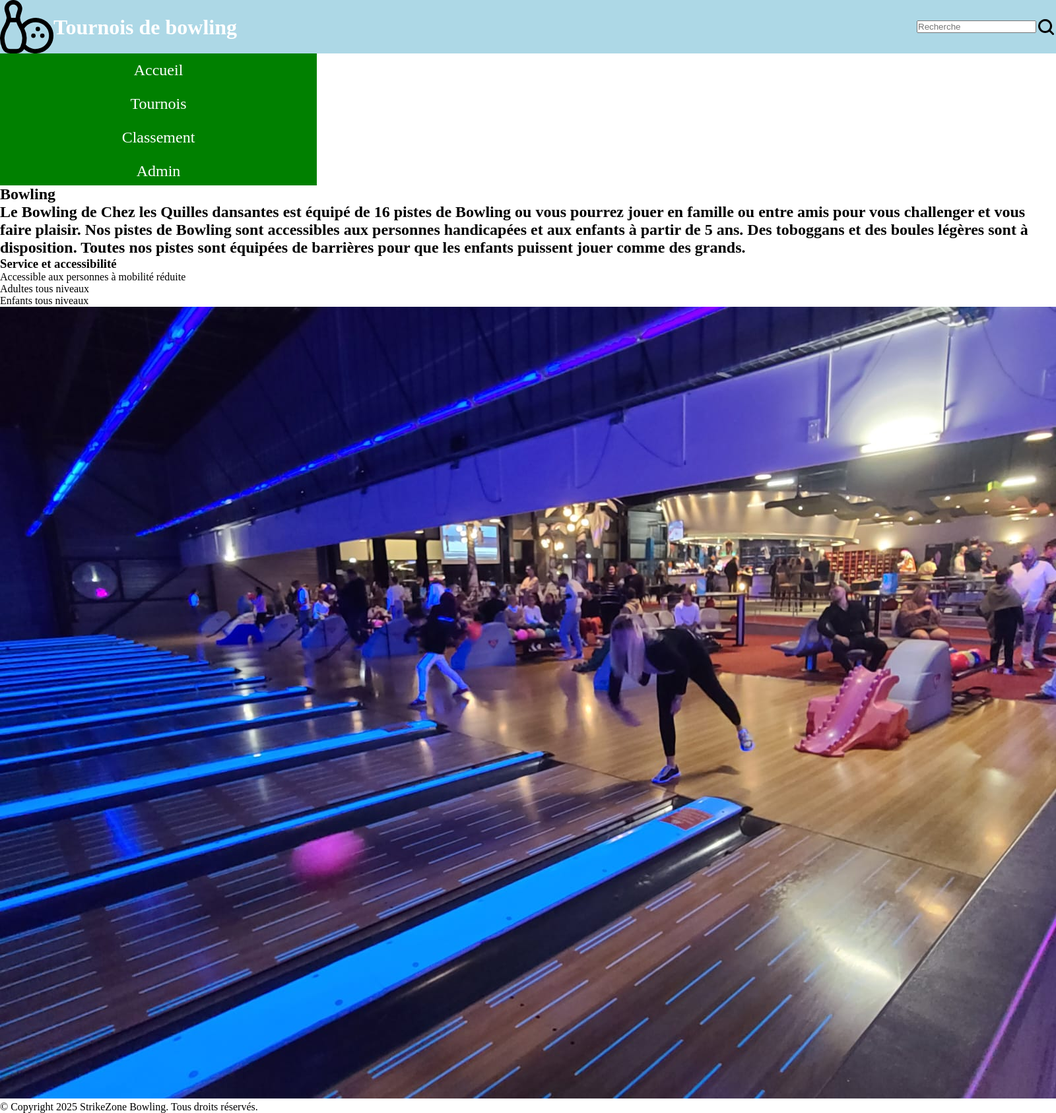
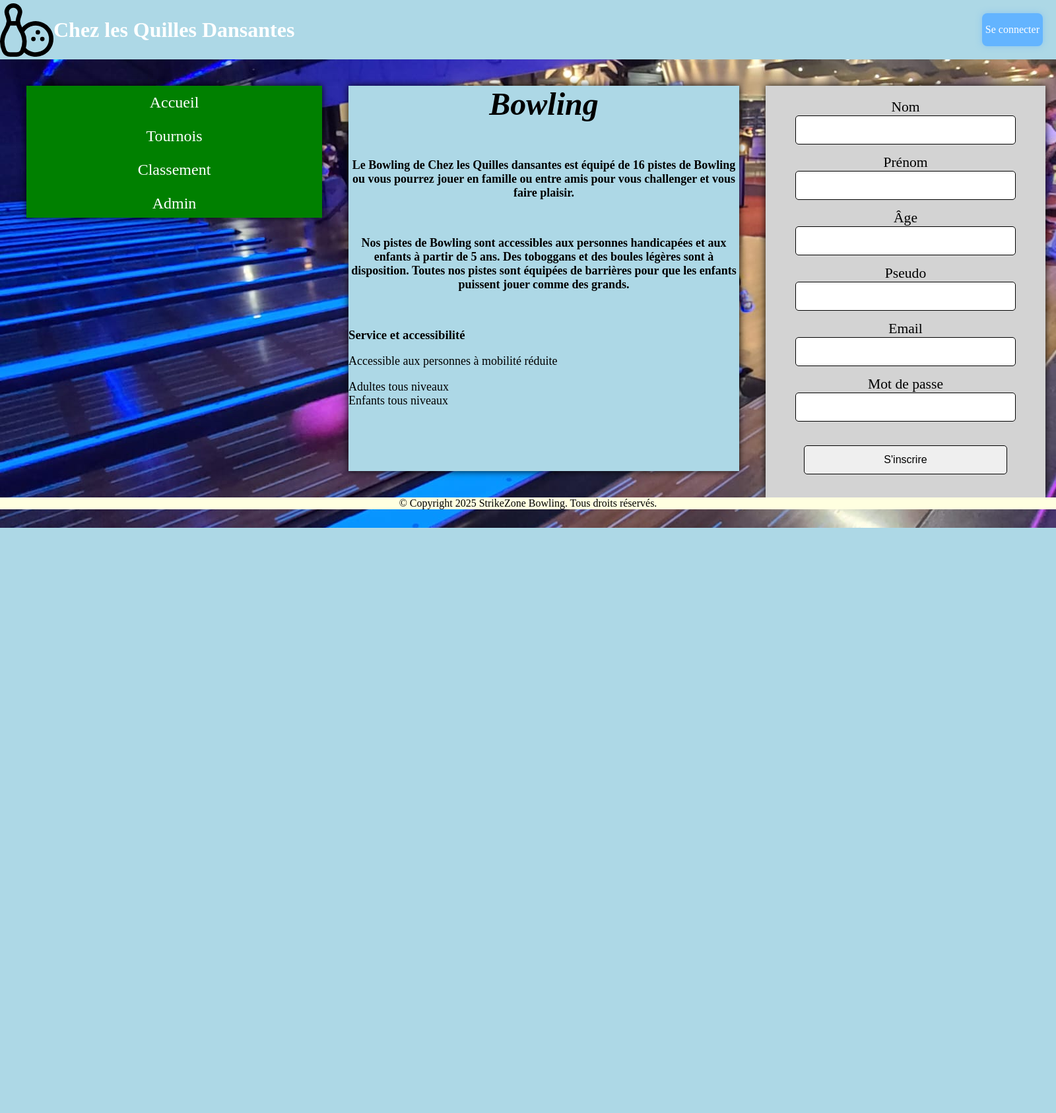
Before and after one commit to Clio8994/projet, a PHP site: page / in a window 1600 px wide. Shown: the whole page at 66% size. After the commit the page ends 800 px from the top, so only its background shows below. Run offline with PHP 8.4, Linux system fonts and the light colour scheme.

Commit message:
ajout css nav, main, aside, footer & ajout clé connexion

```diff
--- a/css/style.css
+++ b/css/style.css
@@ -4,9 +4,17 @@
 }
 
 body{
+    margin: 0%;
+    padding: 0%;
     width: 100%;
     display: flex;
     flex-wrap: wrap;
+    background-image: url(../images/bowling2.jpg);
+    background-attachment: fixed;
+    background-position: center;
+    background-repeat: no-repeat;
+    background-size: cover;
+
 }
 
 header{
@@ -40,13 +48,17 @@ input[type="image"]{
 }
 
 nav{
-    width: 30%;
+    width: 28%;
     height: 200px;
     text-align: center;
     display: block;
     font-size: x-large;
     flex-wrap: wrap;
     background-color: green;
+    justify-content: flex-start;
+    margin-top: 40px;
+    box-shadow: 0 0 10px rgba(0,0,0,0.9);
+    margin-left: 40px;
 }
 
 nav a {
@@ -57,3 +69,75 @@ nav a {
     text-decoration: none;
     color: white;
 }
+
+main{
+    background: lightblue;
+    display: flex;
+    flex-direction: column;
+    flex-wrap: wrap;
+    margin: 40px;
+    box-shadow: 0 0 10px rgba(0,0,0,0.9);
+    width: 37%;
+}
+
+main h2 {
+    width: 100%;
+    text-align: center;
+    font-size: 3em;
+    font-style: italic;
+}
+
+main p{
+    font-size:large;
+    font-style: normal;
+}
+
+aside {
+    width: 24%;
+    background: lightgray;
+    padding: 20px;
+    margin-top: 40px;
+    box-shadow: 0 0 10px rgba(0,0,0,0.9);
+    font-size: 18px;
+}
+
+aside form {
+    display: flex;
+    flex-direction: column;
+    align-items: center;
+}
+
+form p{
+    font-size: larger;
+}
+
+form input[type="text"],
+[type="email"],
+[type="password"],
+[type="submit"],
+[type="number"]{
+    width: 80%;
+    padding: 12px;
+    margin-bottom: 15px;
+    font-size: 16px;
+    border: 1px solid;
+    border-radius: 5px;
+}
+
+footer{
+    width: 100%;
+    display: flex;
+    flex-wrap: wrap;
+    background-color: lightyellow;
+    justify-content: space-evenly;
+}
+
+.connexion {
+    background-color: #63b4ff;
+    color: white;
+    text-decoration: none;
+    border-radius: 8px;
+    box-shadow: 0 0 10px rgba(99, 180, 255, 0.5);
+    margin: 20px;
+    padding: 5px;
+}
--- /dev/null
+++ b/inc/form.php
@@ -0,0 +1,18 @@
+<aside>
+    <form action="inscription.php" method="post">
+        <p>Nom</p>
+        <input type="text" name="nom" id="nom" required>
+        <p>Prénom</p>
+        <input type="text" name="prenom" id="prenom" required>
+        <p>Âge</p>
+        <input type="number" name="age" id="age" min="5" required>
+        <p>Pseudo</p>
+        <input type="text" name="pseudo" id="pseudo" required>
+        <p>Email</p>
+        <input type="email" name="email" id="email" required>
+        <p>Mot de passe</p>
+        <input type="password" name="mdp" id="mdp" required>
+        <br>
+        <input type="submit" value="S'inscrire">
+    </form>
+</aside>
--- a/inc/header.php
+++ b/inc/header.php
@@ -9,7 +9,7 @@ define('ROOT', '/B1CS2/projet/');
     if(isset($title)){
       echo $title;
     } else {
-      echo 'bowling';
+      echo 'Chez les Quilles dansantes';
     }
     ?></title>
     <meta charset="UTF-8" />
@@ -22,17 +22,9 @@ define('ROOT', '/B1CS2/projet/');
       <h1>
         <a href="<?= ROOT ?>">
             <img src="<?= ROOT ?>images/logo.svg" alt="logo" >
-            Tournois de bowling
+            Chez les Quilles Dansantes
         </a>
       </h1>
-      <form action="<?= ROOT ?>pages/recherche.php" method="get">
-        <input
-          type="search"
-          name="recherche"
-          id="recherche"
-          placeholder="Recherche"
-          maxlength="200"
-        />
-        <input type="image" src="<?= ROOT ?>images/loupe.svg" />
+      <a href="login.php" class="connexion">Se connecter</a>
       </form>
 </header>
--- a/index.php
+++ b/index.php
@@ -1,16 +1,19 @@
 <?php include 'inc/header.php'; ?>
 <?php include 'inc/nav.php'; ?>
 <main>
-    <h2> Bowling<h2>
+   <h2> Bowling<h2><br>
 
- <p> Le Bowling de Chez les Quilles dansantes est équipé de 16 pistes de Bowling ou vous pourrez jouer en famille ou entre amis pour vous challenger et vous faire plaisir.
-  Nos pistes de Bowling sont accessibles aux personnes handicapées et aux enfants à partir de 5 ans. Des toboggans et des boules légères sont à disposition.
-Toutes nos pistes sont équipées de barrières pour que les enfants puissent jouer comme des grands.</p>
+         <p> Le Bowling de Chez les Quilles dansantes est équipé de 16 pistes de Bowling ou vous pourrez jouer en
+            famille ou entre amis pour vous challenger et vous faire plaisir.</p><br>
 
-   <h3>Service et accessibilité</h3>
-   <p>Accessible aux personnes à mobilité réduite</p>
-<p>Adultes tous niveaux</p>
-<p>Enfants tous niveaux</p>
-<img src="images/bowling2.jpg" alt="">
+         <p>Nos pistes de Bowling sont accessibles aux personnes handicapées et aux enfants à partir de 5 ans. Des
+         toboggans et des boules légères sont à disposition.
+         Toutes nos pistes sont équipées de barrières pour que les enfants puissent jouer comme des grands.</p><br>
+
+         <h3>Service et accessibilité</h3><br>
+         <p>Accessible aux personnes à mobilité réduite</p><br>
+         <p>Adultes tous niveaux</p>
+         <p>Enfants tous niveaux</p>
 </main>
+<?php include 'inc/form.php'; ?>
 <?php include 'inc/footer.php'; ?>
```
Also changed, not shown: inc/key.php (+10 -0 lines), pages/tournois.php (+4 -13 lines).
